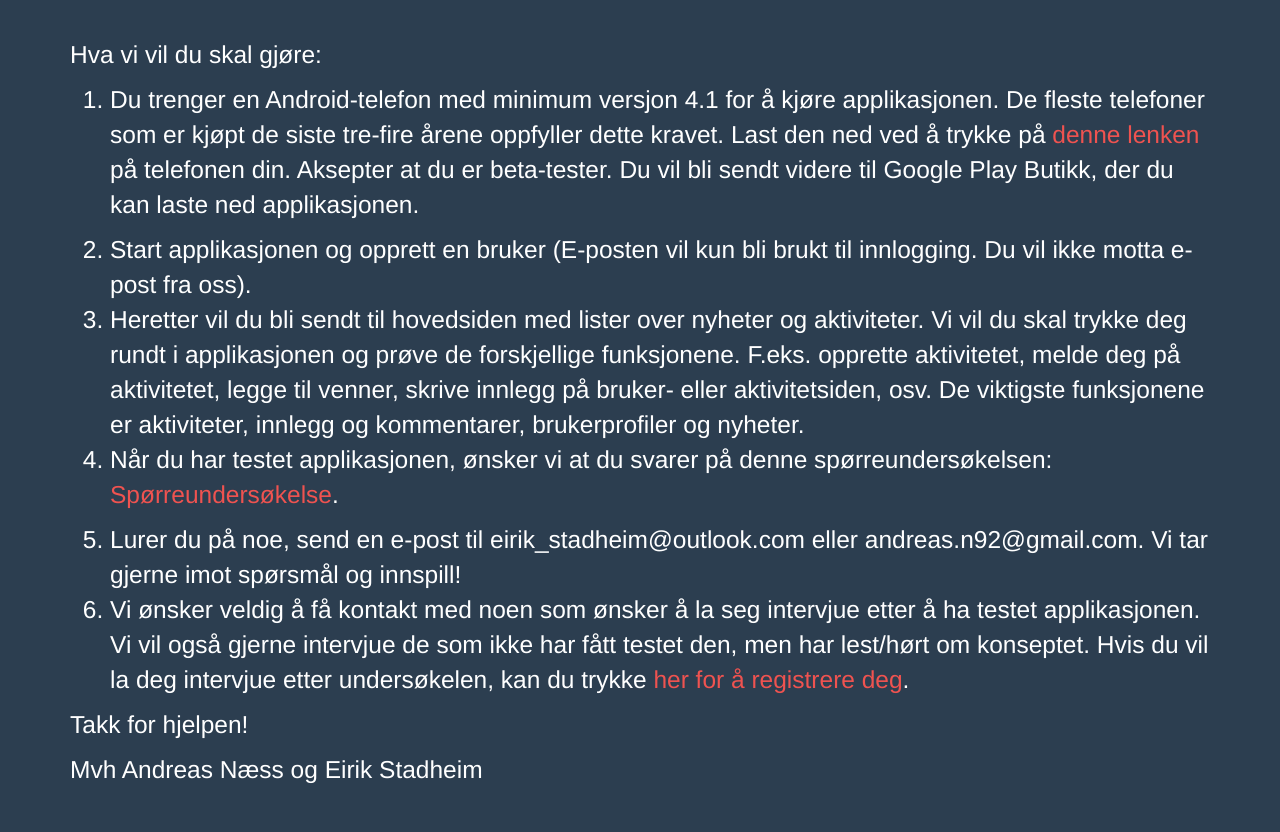
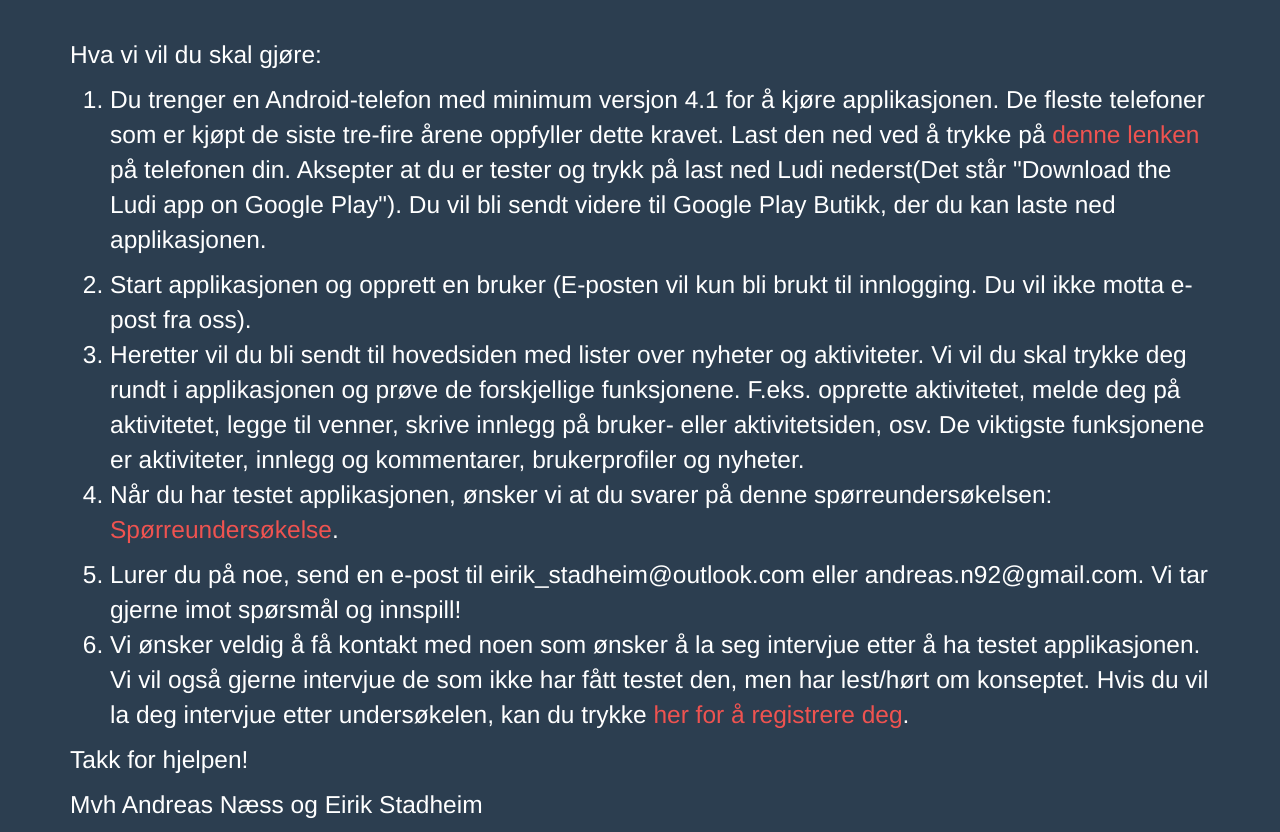
Before and after one commit to ludi123/ludi123.github.io, a plain HTML site: page index.html in a window 1280 px wide. Shown: the part 1225-2057 px from the top of the page. Before the commit the page ends 2022 px from the top, so only its background shows below. Drawn offline with Linux system fonts and the light colour scheme.

Commit message:
Update index.html

```diff
--- a/index.html
+++ b/index.html
@@ -84,7 +84,7 @@
               <ol>
                 <li class="info-text"><span>Du trenger en Android-telefon med minimum versjon 4.1 for å kjøre applikasjonen. De fleste telefoner som er kjøpt de siste tre-fire årene oppfyller dette kravet.
                 Last den ned ved å trykke på </span> <a style="color: #EF5350;" href="https://play.google.com/apps/testing/com.andreasogeirik.master_frontend">denne lenken</a> på telefonen din.
-                Aksepter at du er beta-tester. Du vil bli sendt videre til Google Play Butikk, der du kan laste ned applikasjonen.<p>
+                Aksepter at du er tester og trykk på last ned Ludi nederst(Det står "Download the Ludi app on Google Play"). Du vil bli sendt videre til Google Play Butikk, der du kan laste ned applikasjonen.<p>
                 </p>
               </li>
               <li>Start applikasjonen og opprett en bruker (E-posten vil kun bli brukt til innlogging. Du vil ikke motta e-post fra oss).</li>
```
